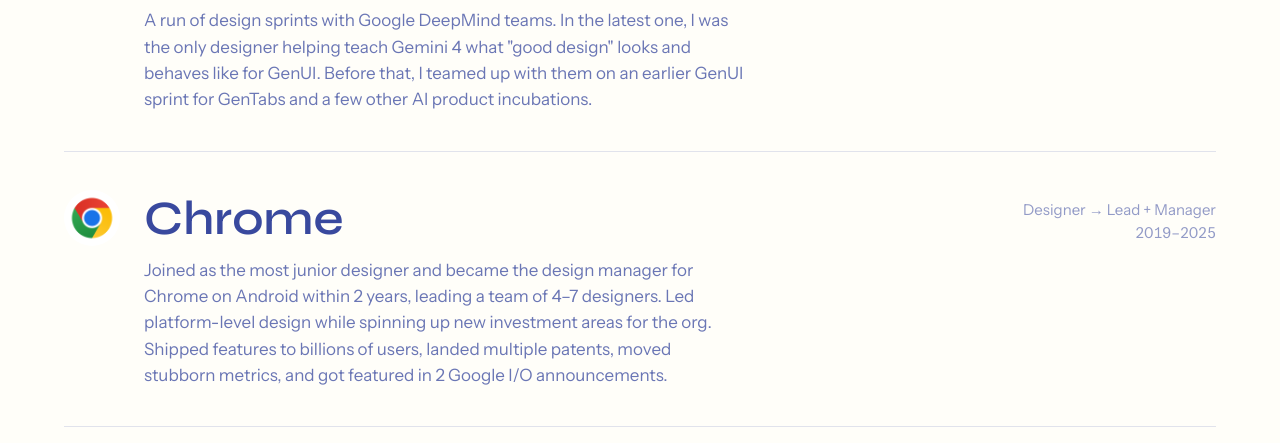
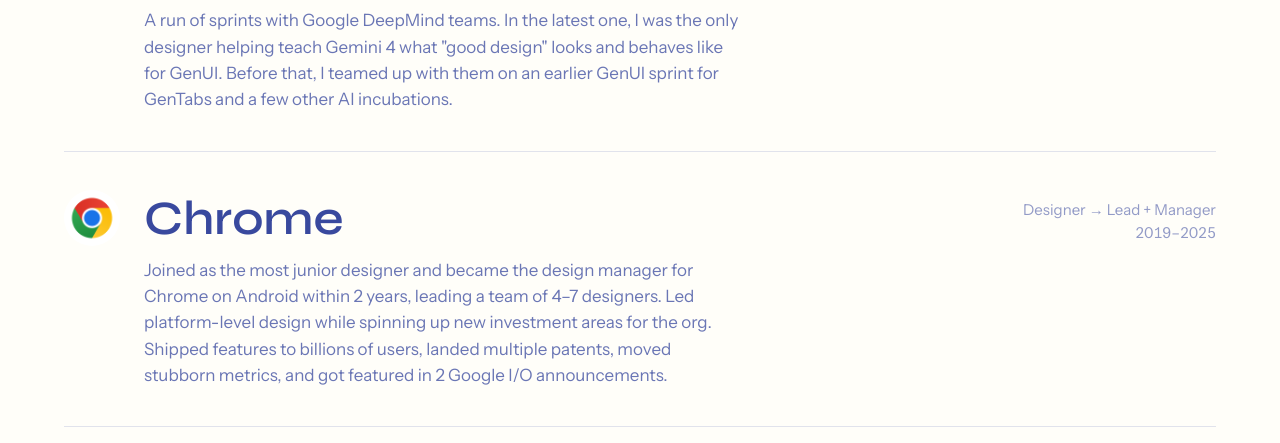
Before and after one commit to aforough/thisisarmina.com, a plain HTML site: page index.html in a window 1280 px wide. Shown: the part 995-1438 px from the top of the page. Drawn offline with Linux system fonts and the light colour scheme.

Commit message:
text update

```diff
--- a/index.html
+++ b/index.html
@@ -71,7 +71,7 @@
         <img class="row-icon" src="Assets/DeepMind.svg" alt="Google DeepMind">
         <div>
           <div class="row-title">Google DeepMind</div>
-          <div class="row-desc">A run of design sprints with Google DeepMind teams. In the latest one, I was the only designer helping teach Gemini 4 what "good design" looks and behaves like for GenUI. Before that, I teamed up with them on an earlier GenUI sprint for GenTabs and a few other AI product incubations.</div>
+          <div class="row-desc">A run of sprints with Google DeepMind teams. In the latest one, I was the only designer helping teach Gemini 4 what "good design" looks and behaves like for GenUI. Before that, I teamed up with them on an earlier GenUI sprint for GenTabs and a few other AI incubations.</div>
         </div>
       </div>
       <div class="row-tag">Design Lead, in sprints<span class="row-years">2025–2026</span></div>
```
